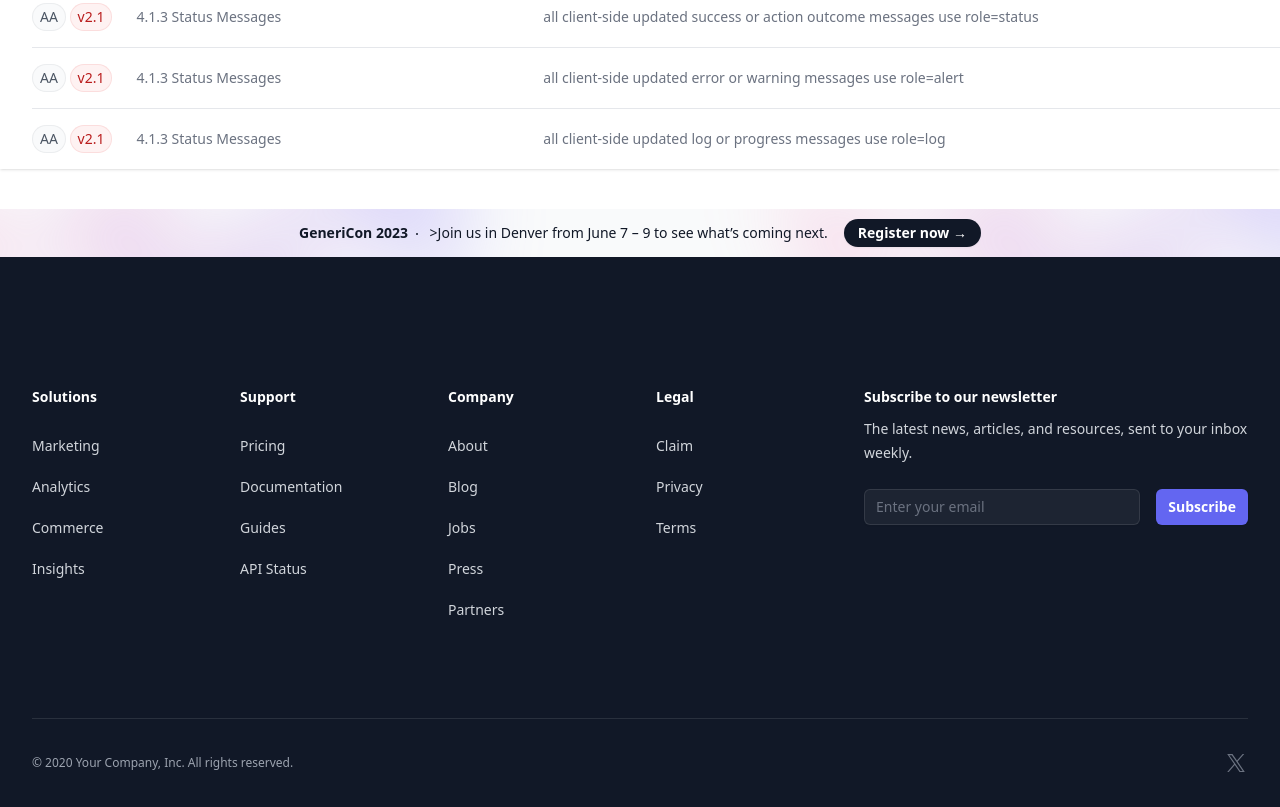
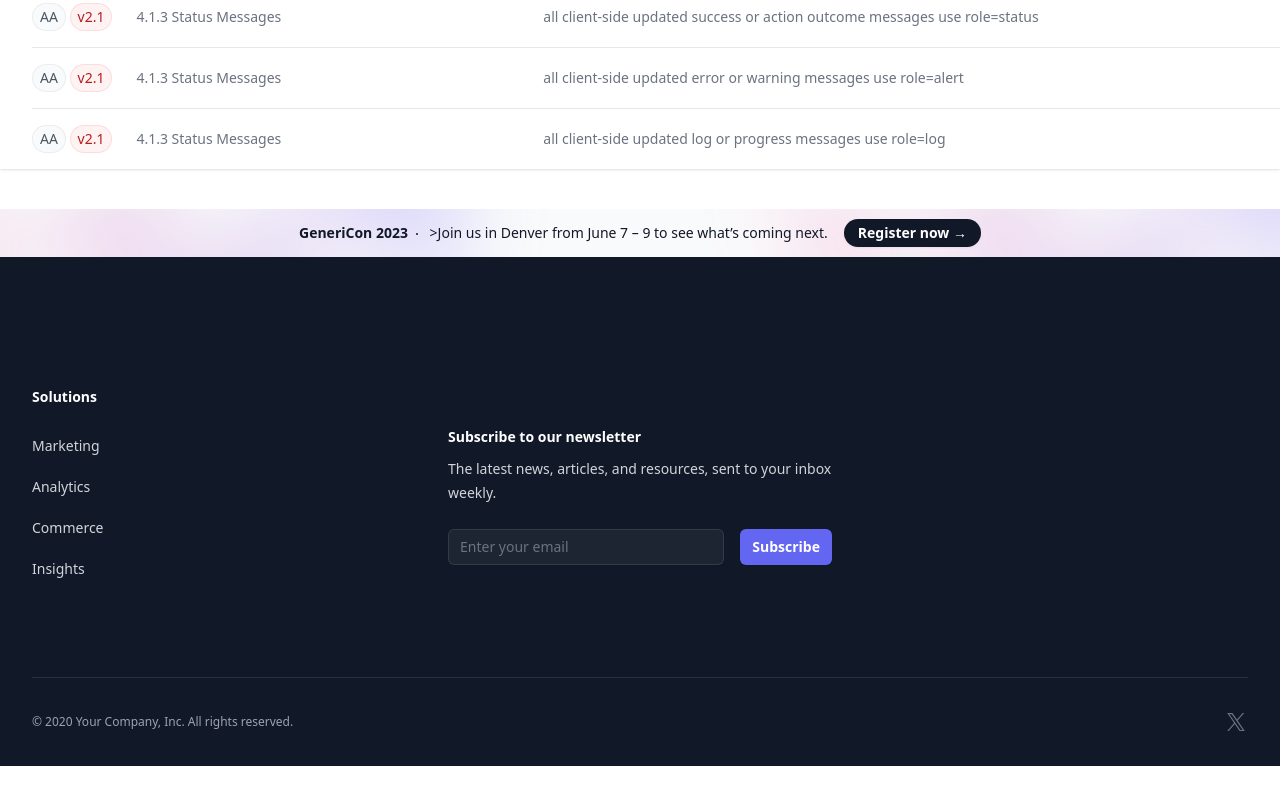
Before and after one commit to rjabdurrahman/thisiswcag-v2-forked, a website with bundled scripts: page src/index.html in a window 1280 px wide. Shown: the part 6258-7065 px from the top of the page. After the commit the page ends 7024 px from the top, so only its background shows below. Built offline with nearby package versions, Linux system fonts and the light colour scheme.

Commit message:
Updated: bottom footer selection

```diff
--- a/src/index.html
+++ b/src/index.html
@@ -127,8 +127,7 @@
             ></div>
 
             <div class="mt-2 sm:ml-4 sm:mt-0">
-              <div id="filters" class="-m-1 flex flex-wrap items-center">
-              </div>
+              <div id="filters" class="-m-1 flex flex-wrap items-center"></div>
             </div>
           </div>
         </div>
@@ -136,7 +135,10 @@
         <div class="px-4 sm:px-6 lg:px-8 pt-10">
           <div class="sm:flex sm:items-center">
             <div class="sm:flex-auto">
-              <h1 id="testCount" class="text-xl font-semibold leading-6 text-gray-900">
+              <h1
+                id="testCount"
+                class="text-xl font-semibold leading-6 text-gray-900"
+              >
                 Showing 86 tests
               </h1>
               <p class="mt-2 text-sm text-gray-700">
@@ -172,7 +174,10 @@
                       </th>
                     </tr>
                   </thead>
-                  <tbody id="dataTable" class="divide-y divide-gray-200"></tbody>
+                  <tbody
+                    id="dataTable"
+                    class="divide-y divide-gray-200"
+                  ></tbody>
                 </table>
               </div>
             </div>
@@ -279,8 +284,6 @@
       <h2 id="footer-heading" class="sr-only">Footer</h2>
       <div class="mx-auto max-w-7xl px-6 pb-8 pt-20 sm:pt-24 lg:px-8 lg:pt-32">
         <div class="xl:grid xl:grid-cols-3 xl:gap-8">
-          <div class="grid grid-cols-2 gap-8 xl:col-span-2">
-            <div class="md:grid md:grid-cols-2 md:gap-8">
           <div>
             <h3 class="text-sm font-semibold leading-6 text-white">
               Solutions
@@ -316,116 +319,7 @@
               </li>
             </ul>
           </div>
-              <div class="mt-10 md:mt-0">
-                <h3 class="text-sm font-semibold leading-6 text-white">
-                  Support
-                </h3>
-                <ul role="list" class="mt-6 space-y-4">
-                  <li>
-                    <a
-                      href="#"
-                      class="text-sm leading-6 text-gray-300 hover:text-white"
-                      >Pricing</a
-                    >
-                  </li>
-                  <li>
-                    <a
-                      href="#"
-                      class="text-sm leading-6 text-gray-300 hover:text-white"
-                      >Documentation</a
-                    >
-                  </li>
-                  <li>
-                    <a
-                      href="#"
-                      class="text-sm leading-6 text-gray-300 hover:text-white"
-                      >Guides</a
-                    >
-                  </li>
-                  <li>
-                    <a
-                      href="#"
-                      class="text-sm leading-6 text-gray-300 hover:text-white"
-                      >API Status</a
-                    >
-                  </li>
-                </ul>
-              </div>
-            </div>
-            <div class="md:grid md:grid-cols-2 md:gap-8">
-              <div>
-                <h3 class="text-sm font-semibold leading-6 text-white">
-                  Company
-                </h3>
-                <ul role="list" class="mt-6 space-y-4">
-                  <li>
-                    <a
-                      href="#"
-                      class="text-sm leading-6 text-gray-300 hover:text-white"
-                      >About</a
-                    >
-                  </li>
-                  <li>
-                    <a
-                      href="#"
-                      class="text-sm leading-6 text-gray-300 hover:text-white"
-                      >Blog</a
-                    >
-                  </li>
-                  <li>
-                    <a
-                      href="#"
-                      class="text-sm leading-6 text-gray-300 hover:text-white"
-                      >Jobs</a
-                    >
-                  </li>
-                  <li>
-                    <a
-                      href="#"
-                      class="text-sm leading-6 text-gray-300 hover:text-white"
-                      >Press</a
-                    >
-                  </li>
-                  <li>
-                    <a
-                      href="#"
-                      class="text-sm leading-6 text-gray-300 hover:text-white"
-                      >Partners</a
-                    >
-                  </li>
-                </ul>
-              </div>
-              <div class="mt-10 md:mt-0">
-                <h3 class="text-sm font-semibold leading-6 text-white">
-                  Legal
-                </h3>
-                <ul role="list" class="mt-6 space-y-4">
-                  <li>
-                    <a
-                      href="#"
-                      class="text-sm leading-6 text-gray-300 hover:text-white"
-                      >Claim</a
-                    >
-                  </li>
-                  <li>
-                    <a
-                      href="#"
-                      class="text-sm leading-6 text-gray-300 hover:text-white"
-                      >Privacy</a
-                    >
-                  </li>
-                  <li>
-                    <a
-                      href="#"
-                      class="text-sm leading-6 text-gray-300 hover:text-white"
-                      >Terms</a
-                    >
-                  </li>
-                </ul>
-              </div>
-            </div>
-          </div>
-          <div class="mt-10 xl:mt-0">
+          <div class="mt-10 xl:mt-auto">
             <h3 class="text-sm font-semibold leading-6 text-white">
               Subscribe to our newsletter
             </h3>
```
Lines whose indentation alone changed are shown as unchanged.
